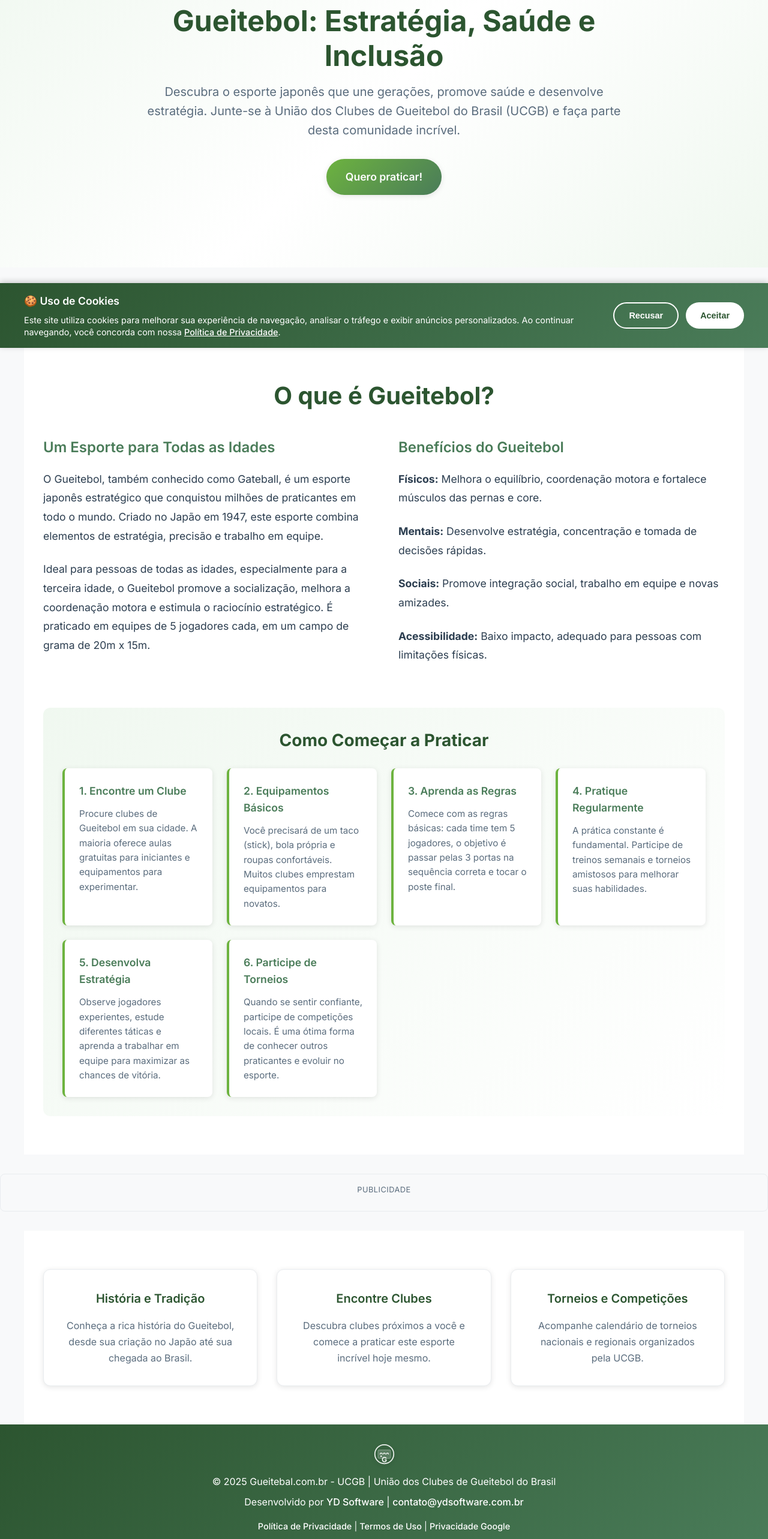
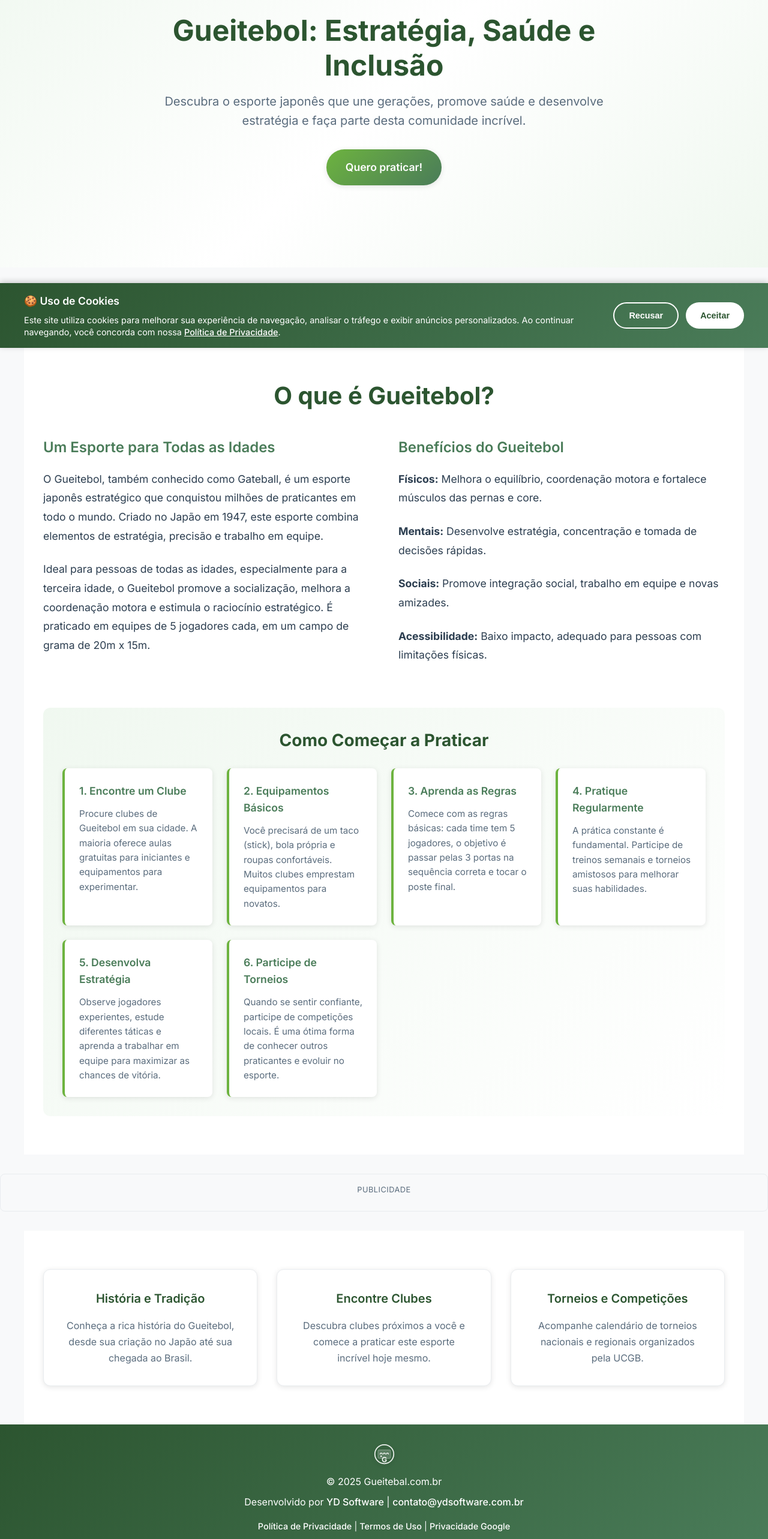
Before and after one commit to satochi-yamamoto/gueiteball, a React (Vite) app: page /#/ in a window 1280 px wide. Shown: the part 220-2786 px from the top of the page at 60% size. Built offline with nearby package versions, Linux system fonts and the light colour scheme.

Commit message:
fix: Simplify copyright text in footer and improve hero section description

```diff
--- a/src/components/Footer.jsx
+++ b/src/components/Footer.jsx
@@ -24,7 +24,7 @@ function Footer() {
       </div>
 
       {/* Copyright */}
-      <p>&copy; {currentYear} Gueitebal.com.br - UCGB | União dos Clubes de Gueitebol do Brasil</p>
+      <p>&copy; {currentYear} Gueitebal.com.br</p>
 
       {/* Informações de desenvolvimento e contato */}
       <p>
--- a/src/components/HeroSection.jsx
+++ b/src/components/HeroSection.jsx
@@ -17,8 +17,8 @@ function HeroSection() {
       <div className="hero-content">
         <h1>Gueitebol: Estratégia, Saúde e Inclusão</h1>
         <p>
-          Descubra o esporte japonês que une gerações, promove saúde e desenvolve estratégia.
-          Junte-se à União dos Clubes de Gueitebol do Brasil (UCGB) e faça parte desta comunidade incrível.
+          Descubra o esporte japonês que une gerações, promove saúde e desenvolve estratégia
+          e faça parte desta comunidade incrível.
         </p>
 
         {/* Call-to-action button */}
```
